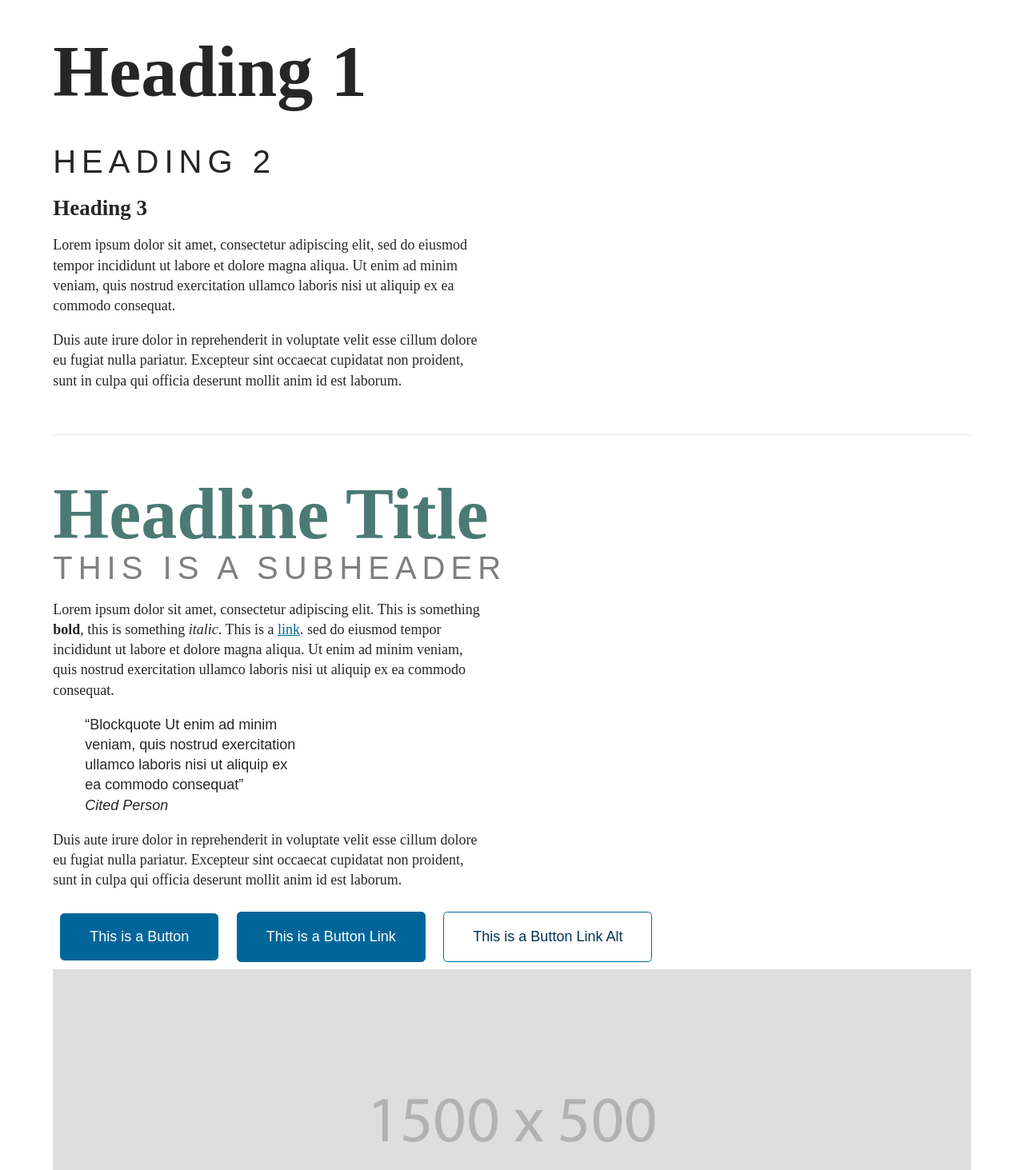
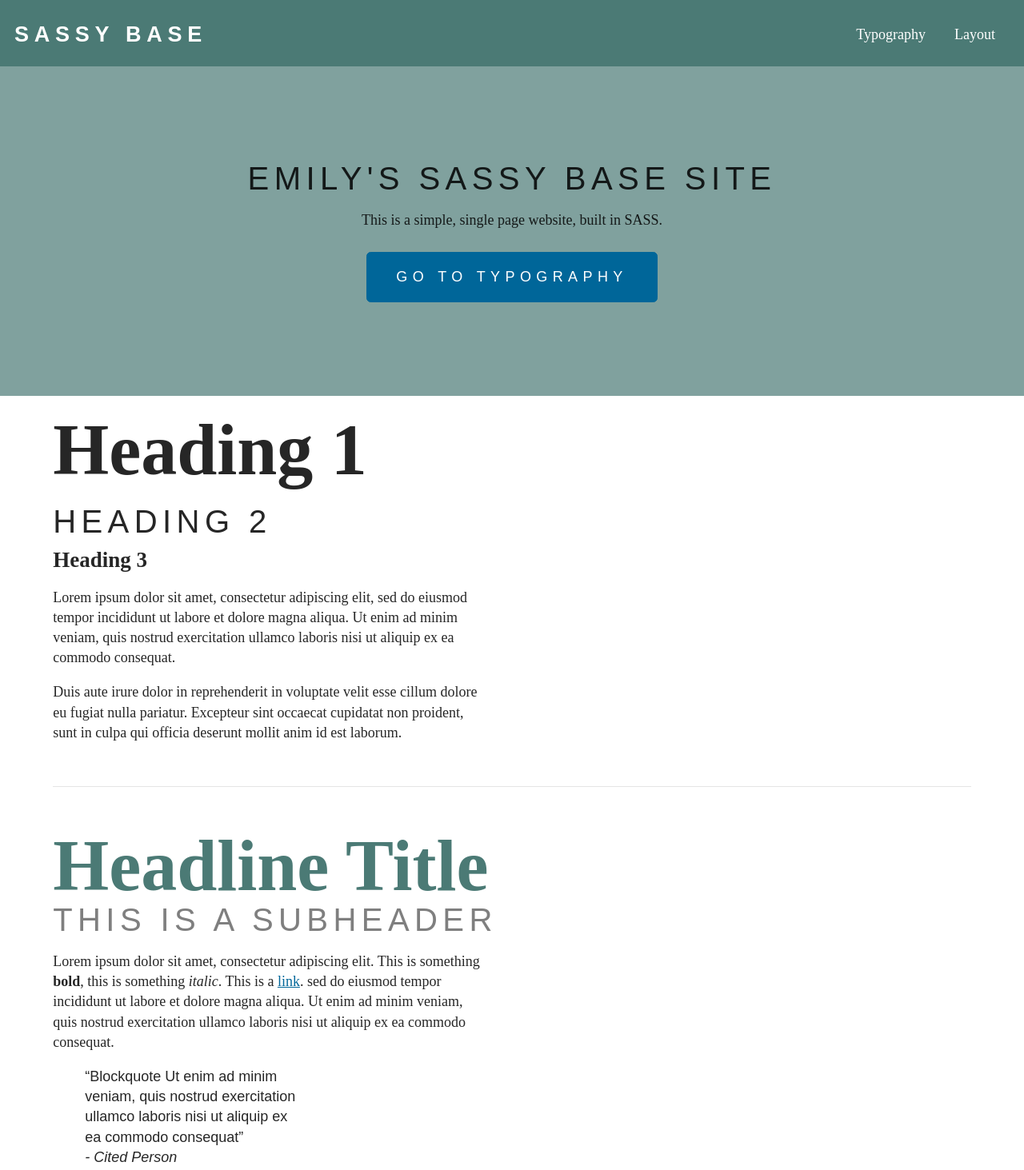
Before and after one commit to emstroupe/mybase, a plain HTML site: page index.html in a window 1280 px wide. Shown: the top 1463 px of the page at 80% size. Drawn offline with Linux system fonts and the light colour scheme; a web font is replaced by a local one.

Commit message:
set header & footer - added mixin

```diff
--- a/index.html
+++ b/index.html
@@ -17,6 +17,24 @@
 </head>
 
 <body>
+
+  <header class="site-header">
+    <div class="site-id">
+      <h1><a href="#">Sassy Base</a></h1>
+    </div>
+    <nav class="site-nav">
+      <ul>
+        <li><a href="#typography">Typography</a></li>
+        <li><a href="#layout">Layout</a></li>
+      </ul>
+    </nav>
+  </header>
+
+  <section class="hero">
+    <h2>Emily's Sassy Base Site</h2>
+    <p>This is a simple, single page website, built in SASS.</p>
+    <a class="button">go to Typography</a>
+  </section>
 
   <div class="container">
 
@@ -39,7 +57,7 @@
     <p>Lorem ipsum dolor sit amet, consectetur adipiscing elit. This is something <strong>bold</strong>, this is something <em>italic</em>. This is a <a href="#">link</a>. sed do eiusmod tempor incididunt ut labore et dolore magna aliqua. Ut enim ad minim veniam, quis nostrud exercitation ullamco laboris nisi ut aliquip ex ea commodo consequat.
     </p>
 
-<blockquote><q>Blockquote Ut enim ad minim veniam, quis nostrud exercitation ullamco laboris nisi ut aliquip ex ea commodo consequat</q><cite>Cited Person</cite></blockquote>
+    <blockquote><q>Blockquote Ut enim ad minim veniam, quis nostrud exercitation ullamco laboris nisi ut aliquip ex ea commodo consequat</q><cite>- Cited Person</cite></blockquote>
 
     <p>Duis aute irure dolor in reprehenderit in voluptate velit esse cillum dolore eu fugiat nulla pariatur. Excepteur sint occaecat cupidatat non proident, sunt in culpa qui officia deserunt mollit anim id est laborum.</p>
 
@@ -73,5 +91,15 @@
     <div class="column one-fourth">&frac14; Column</div>
   </div>
 
+  <footer class="site-footer">
+    <nav class="site-nav">
+      <ul>
+        <li><a href="#top">Home</a></li>
+        <li><a href="#typography">Typography</a></li>
+        <li><a href="#layout">Layout</a></li>
+      </ul>
+    </nav>
+  </footer>
+
 </body>
 </html>
--- a/scss/partials/_buttons.scss
+++ b/scss/partials/_buttons.scss
@@ -3,7 +3,8 @@
 button,
 .button {
     font-size: inherit;
-    font-family: $heading-fontfamily;
+    // font-family: $heading-fontfamily;
+    @include condensed-text;
     background-color: $color-links;
     color: #fff;
     padding: 1em 2em;
--- /dev/null
+++ b/scss/partials/_structure.scss
@@ -0,0 +1,52 @@
+
+/* site header */
+.site-header, .site-footer {
+    background-color: $color-accent;
+    padding: .7em 1em .5em 1em;
+    color: #fff;
+    display: flex;
+    justify-content: space-between;
+
+    h1 {
+        font-family: $heading-fontfamily;
+        font-size: 1.5em;
+        margin: .65em 0 0 0; /* to adjust baseline */
+        text-transform: uppercase;
+        letter-spacing: .25em;
+    }
+    a {
+        color: #fff;
+        text-decoration: none;
+    }
+}
+
+/* site footer */
+.site-footer {
+    justify-content: center;
+}
+
+/* site navigation */
+.site-nav {
+    ul {
+        margin: 0;
+        padding: 0;
+        list-style: none;
+        display: flex; /*  can use li {display: inline-block;} */
+    }
+    a {
+        display: block;
+        padding: 1em;
+    }
+}
+
+/* hero sections */
+.hero {
+    background-color: $color-hero-bg;
+    padding: 6em 1em;
+    text-align: center;
+
+    p, h2 {
+        margin-left: auto;
+        margin-right: auto;
+    }
+}
--- a/scss/partials/_typography.scss
+++ b/scss/partials/_typography.scss
@@ -10,7 +10,7 @@ body {
 /*  HEADING */
 
 h1, h2, h3 {
-    margin: .5em 0;
+    margin: .25em 0;
 }
 
 h1 {
@@ -20,12 +20,13 @@ h1 {
 }
 
 h2 {
-    font-family: $heading-fontfamily;
+    // font-family: $heading-fontfamily;
+    // text-transform: uppercase;
+    // letter-spacing: 7px;
+    @include condensed-text;
+    font-weight: 400;
     font-size: 2.225em;
     line-height: 1.1;
-    letter-spacing: 7px;
-    font-weight: 400;
-    text-transform: uppercase;
     max-width: $body-maxwidth;
 }
 
--- a/scss/style.scss
+++ b/scss/style.scss
@@ -5,15 +5,23 @@ $body-maxwidth: 30em;
 
 //COLORS
 $color-text-body: rgba(0,0,0,.85);
-$color-accent: rgb(75, 122, 117);
+$color-accent: rgba(75,122,117,1);
 $color-midgrey: rgba(0,0,0,.5);
 $color-links: #069;
 $color-links-dark: #035;
+$color-hero-bg: rgba(75,122,117,.7);
 
 //BREAKPOINTS
 $breakpoint-small: 768px;
 $breakpoint-medium: 1050px;
 $breakpoint-large: 1250px;
+
+//MIXINS
+@mixin condensed-text {
+    font-family: $heading-fontfamily;
+    text-transform: uppercase;
+    letter-spacing: .5vw;
+}
 
 // IMPORT PARTIALS
 @import 'partials/toc';
@@ -22,3 +30,4 @@ $breakpoint-large: 1250px;
 @import 'partials/media';
 @import 'partials/layout';
 @import 'partials/grid';
+@import 'partials/structure';
```
Also changed, not shown: css/style.css. Lines whose indentation alone changed are shown as unchanged.
